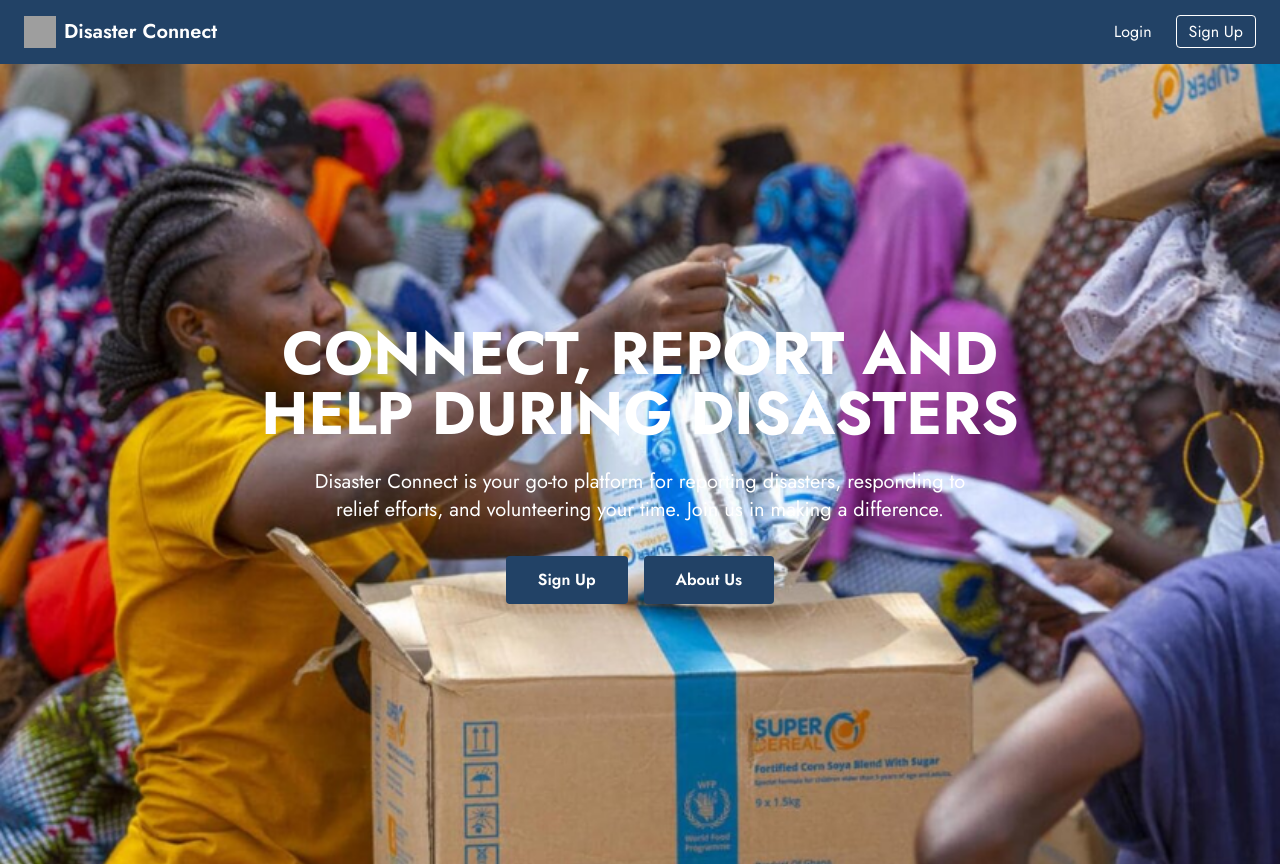
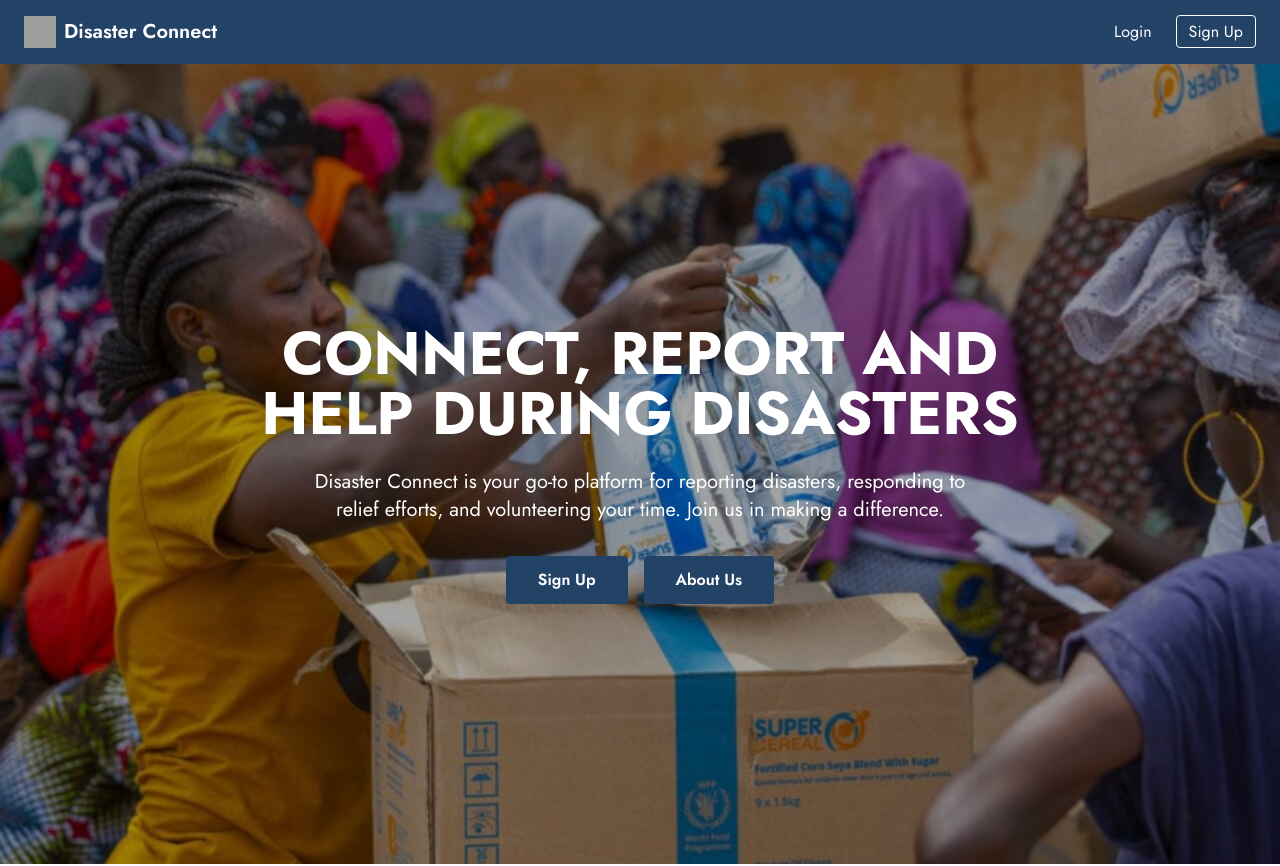
Before and after one commit to melaniemwendwa/DisasterConnect, a React (Vite) app in the folder client/: page / in a window 1280 px wide. Shown: the top 866 px of the page. Built offline with nearby package versions, Linux system fonts and the light colour scheme; grey boxes are pictures that could not be loaded.

Commit message:
enhance landing page image styling with brightness adjustments

```diff
--- a/client/src/pages/LandingPage.jsx
+++ b/client/src/pages/LandingPage.jsx
@@ -15,7 +15,8 @@ export default function LandingPage() {
           <img
             src={landingPagePhoto}
             alt="Disaster relief background"
-            className="w-full h-full object-cover"
+            className="w-full h-full object-cover brightness-[0.75]"
+            style={{ filter: 'brightness(0.65)' }}
             onError={(e) => {
               console.log('Image failed to load:', landingPagePhoto);
               e.target.style.display = 'none';
```
